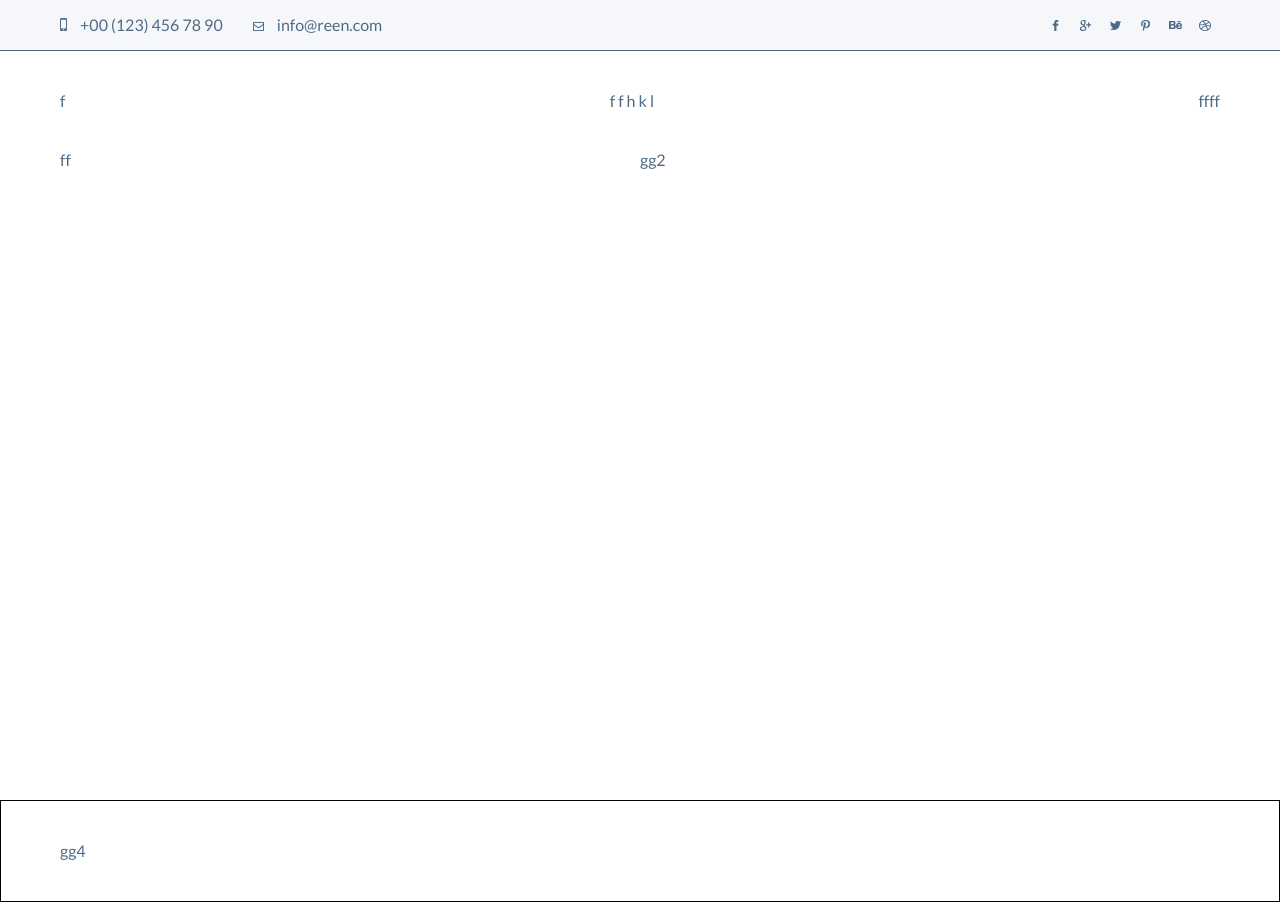
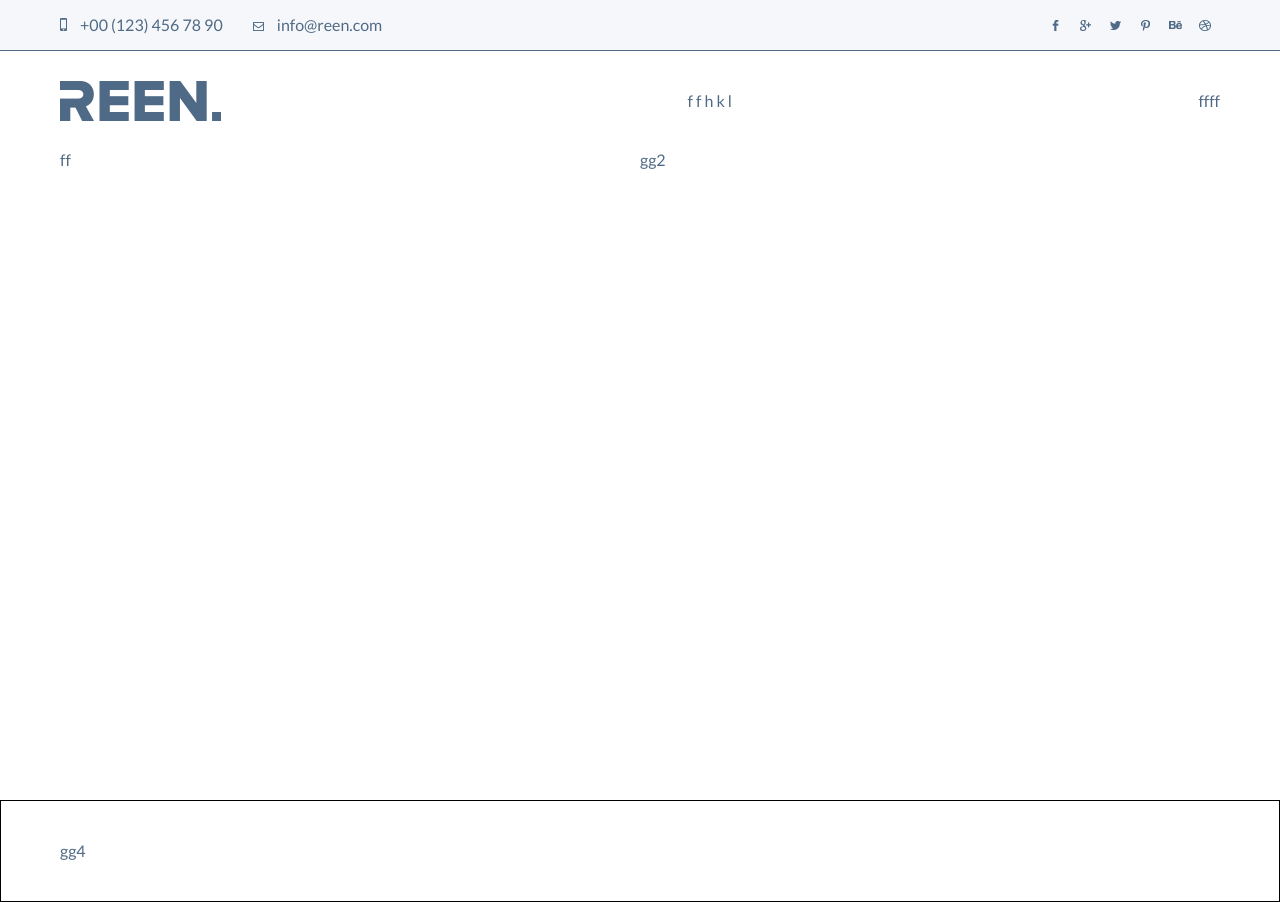
Before and after one commit to AntonVoronezh/educaton-HTML-CSS-9-reen, a plain HTML site: page index.html in a window 1280 px wide. Drawn offline with Linux system fonts and the light colour scheme.

Commit message:
add header logo

```diff
--- a/index.html
+++ b/index.html
@@ -78,7 +78,7 @@
                     <!-- start container -->
                     <div class="container header__bottom--container">
                         <div class="logo header-logo">
-                            f
+                            <img src="img/logo/logo.png" alt="logo" class="logo__img">
                         </div>
                         <nav class="navigation">
                             f f h k l
```
Also changed, not shown: img/logo/logo.png (added).
